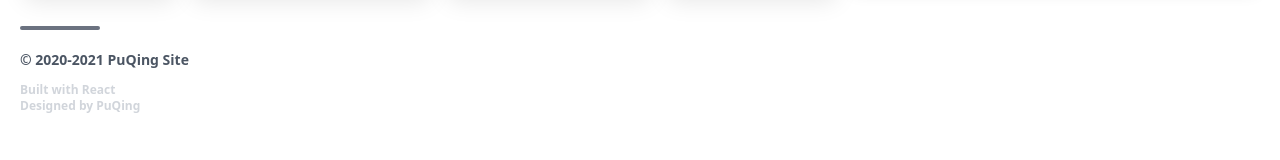
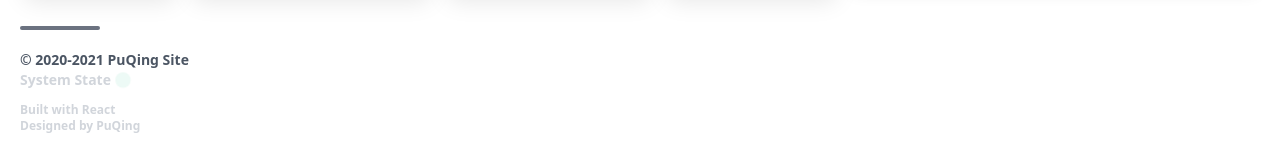
Before and after one commit to AndPuQing/blurBroadcast, a React (Create React App) app: page / in a window 1280 px wide. Shown: the part 498-658 px from the top of the page. Built offline with nearby package versions, Linux system fonts and the light colour scheme; no server answers.

Commit message:
add system state

```diff
--- a/src/components/copyright.jsx
+++ b/src/components/copyright.jsx
@@ -6,6 +6,10 @@ class Copyright extends Component {
             <div className='m-5 mt-10'>
                 <div className='h-1 bg-gray-500 w-20 rounded-lg mb-5'></div>
                 <p className='text-sm font-bold text-gray-600 cursor-default'>© 2020-2021 PuQing Site</p>
+                <div className='flex flex-row'>
+                    <a target='_blank' href='https://stats.uptimerobot.com/RKNGPSGkAY' className='text-sm font-semibold text-gray-300 cursor-default'>System State</a>
+                    <span className="animate-ping duration-500 to-gray-50 transition ml-2 self-center rounded-full h-2 w-2 bg-green-500"></span>
+                </div>
                 <p className='text-xs font-semibold text-gray-300 mt-3 cursor-default'>Built with React</p>
                 <p className='text-xs font-semibold text-gray-300 cursor-default'>Designed by PuQing</p>
             </div>
```
